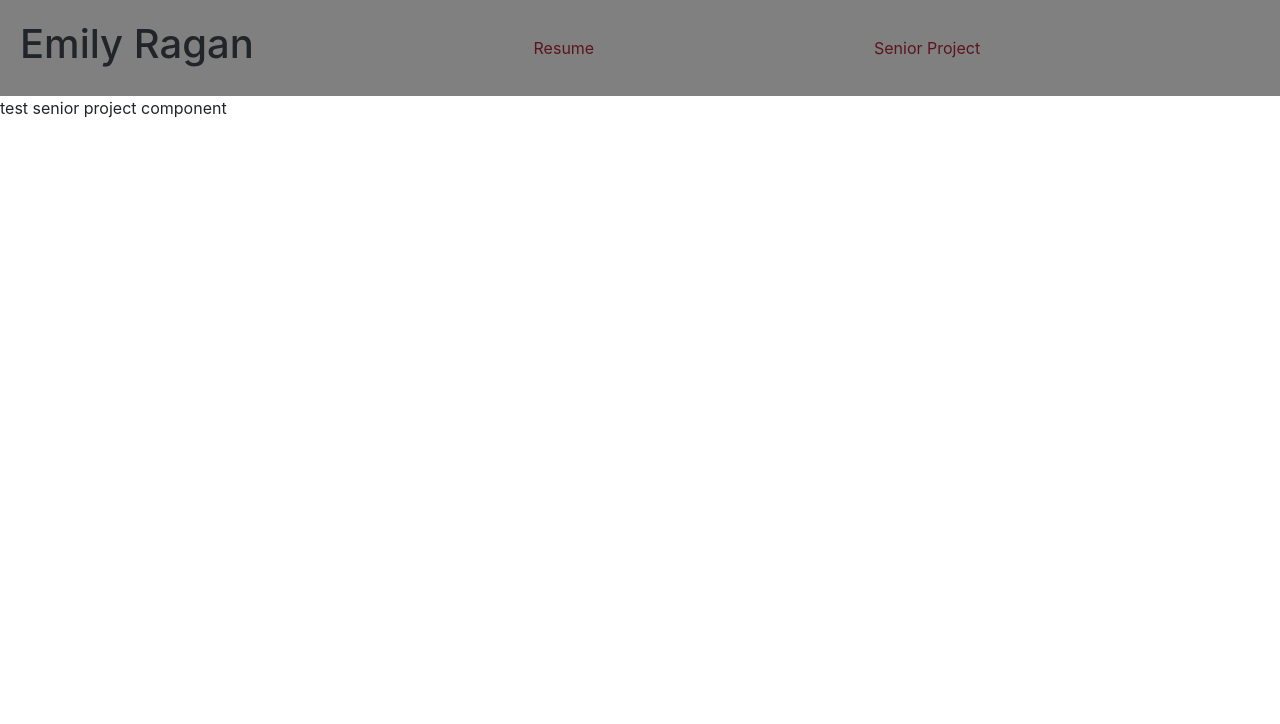
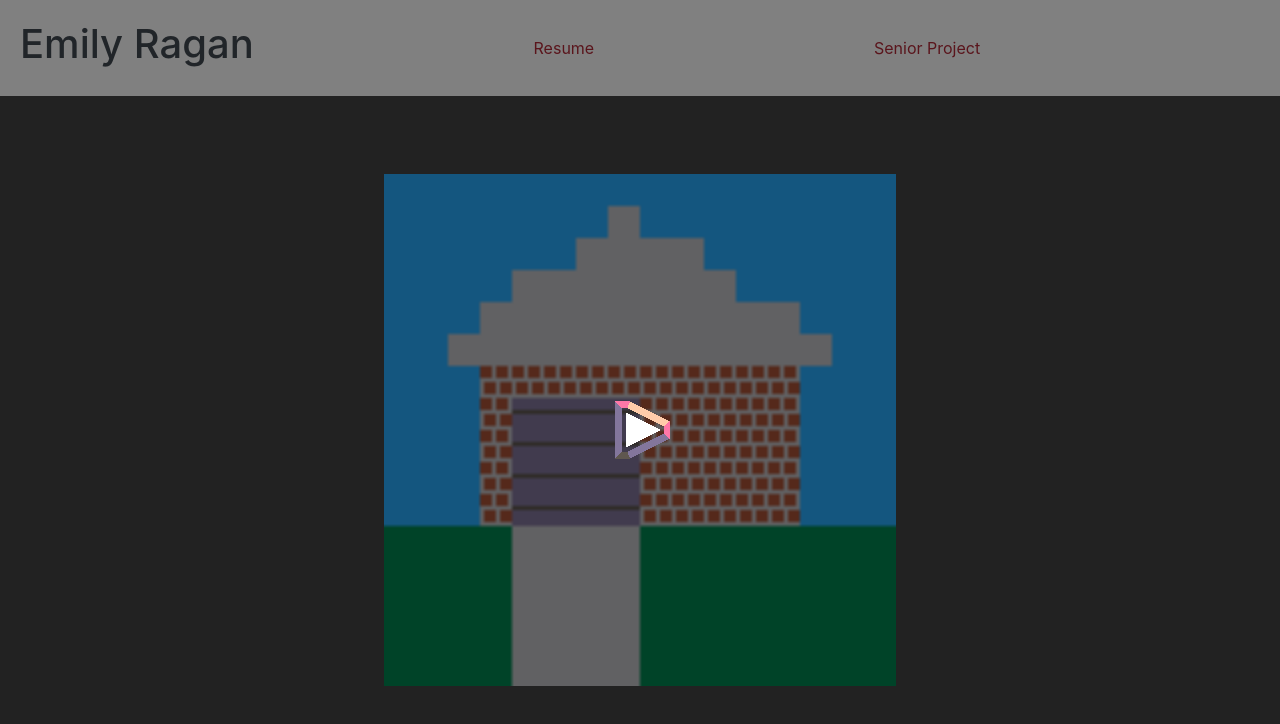
Before and after one commit to EmilyRagan/personal-site, a Next.js app: page /seniorproject in a window 1280 px wide. Shown: the top 724 px of the page. Built offline with nearby package versions, Linux system fonts and the light colour scheme.

Commit message:
show PICO-8 project on senior project page

```diff
--- a/pages/seniorproject.tsx
+++ b/pages/seniorproject.tsx
@@ -2,9 +2,7 @@ import React from 'react';
 
 const SeniorProject = () =>
 {
-    return <div>
-        <p>test senior project component</p>
-    </div>;
+    return <iframe src='/home.html' style={{ border: 0, flexGrow: 1 }} />;
 }
 
 export default SeniorProject;
```
Also changed, not shown: public/_label.png (renamed from src/SeniorProject/_label.png), public/home.html (renamed from src/SeniorProject/home.html), public/home.js (renamed from src/SeniorProject/home.js).
